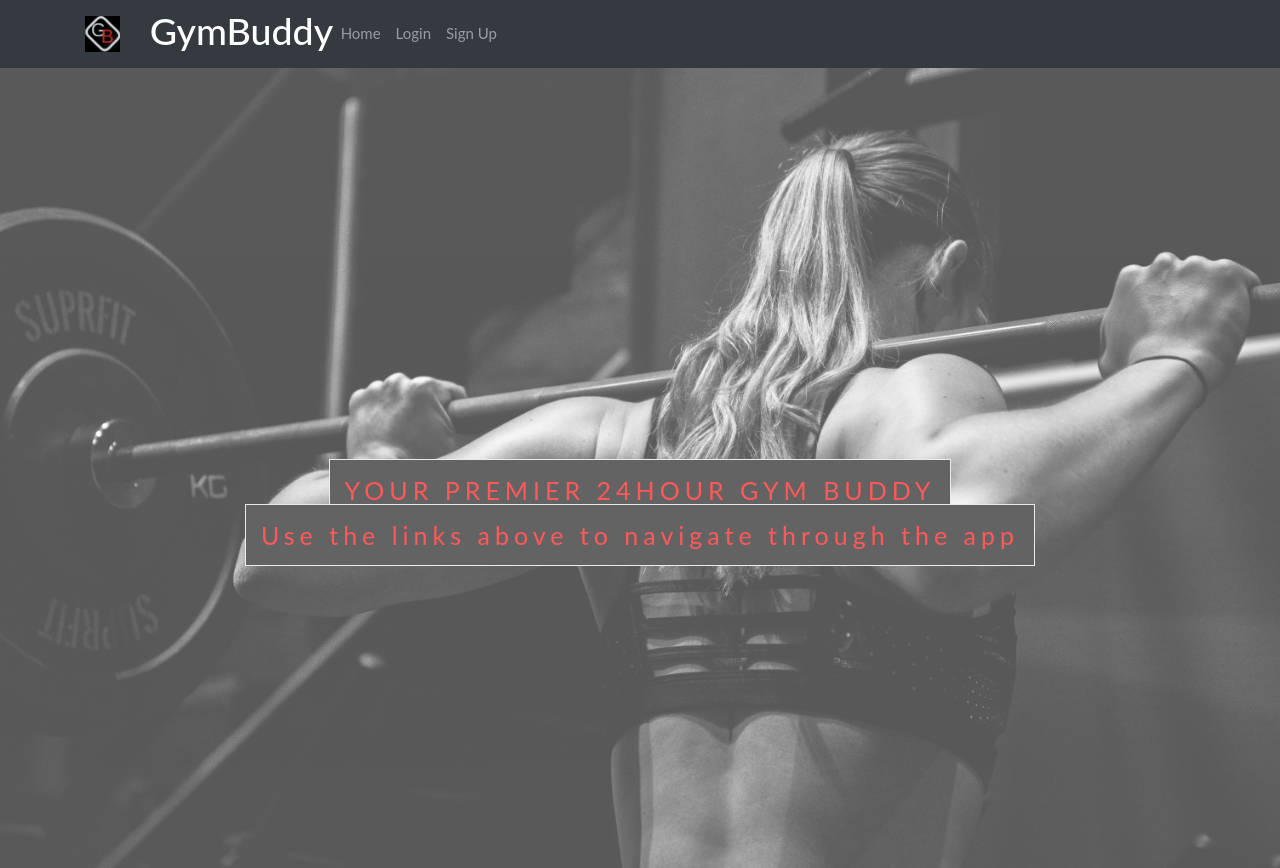
After one commit to Asanti0116/GB2CURRENT, a Flask app: page /home in a window 1280 px wide. The commit adds this page. Run offline with Flask 3, Linux system fonts and the light colour scheme; some libraries are stand-ins or nearby versions.

Commit message:
working on authorized links.

```diff
--- a/main.py
+++ b/main.py
@@ -89,7 +89,7 @@
     """Logout user."""
 
     if CURR_USER_KEY in session:
-        del session[CURR_USER_KEY]
+        session.clear()
 
 
 
@@ -102,18 +102,28 @@
 #    return render_template('home-anon.html')
 #
 @app.route('/')
-def homepage():
+def home():
     """Show homepage:
-    - anon users: no links
-    - logged in: all links
-    """
+    - index.html: not logged in
+    -redirect to user's page that shows all links : logged in"""
 
     if g.user:
 
-        return render_template('logged-in.html', notes=notes)
+        return redirect(f"/users/{g.user.id}")
 
-    else:
-        return render_template('home-anon.html')
+    return render_template('index.html')
+
+
+@app.route('/home')
+def homepage():
+    return render_template('home.html')
+
+
+@ app.route('/about')
+def about():
+    """render about page"""
+    return render_template('about.html')
+
 
 ######## User routes #########################################################
 
@@ -164,26 +174,24 @@
         if user:
             do_login(user)
             flash(f"Hello, {Users.username}!", "success")
-            return redirect("/logged-in")
+            return redirect("/dashboard")
 
         flash("Invalid credentials.", 'danger')
 
     return render_template('/login.html', form=form)
 
-@app.route('/logged-in', methods=['GET'])
-def loggedin():
+@app.route('/dashboard', methods=['GET'])
+def dashboard():
     """Show homepage for logged in users."""
-    return render_template('logged-in.html')
+    return render_template('dashboard.html')
 
 
 @app.route('/logout')
-def logout():
-    """Handle logout of user."""
+def log_out():
 
-    # Logs out user - PS
     do_logout()
-    flash("Logged Out", 'info')
 
+    flash("See you later!", "success")
     return redirect('/')
 
 
--- a/templates/base.html
+++ b/templates/base.html
@@ -27,15 +27,26 @@
         </button>
         <div class="collapse navbar-collapse" id="navbar">
           <div class="navbar-nav">
-            <a class="nav-item nav-link" id="home" href="/logged-in">Home</a>
-            <a class="nav-item nav-link" id="workouts"
-              href="/workouts">Workouts</a>
-            <a class="nav-item nav-link" id="motivation" href="/motivation">Motivation</a>
-            <a class="nav-item nav-link" id="notes" href="/notes">Notes</a>
-            <a class="nav-item nav-link" id="logout" href="/logout">Logout</a>
-            <a class="nav-item nav-link" id="login" href="/login">Login</a>
-            <a class="nav-item nav-link" id="signUp" href="/sign-up">Sign Up</a>
-            <a class="nav-item nav-link" id="contact">Contact</a>
+            <a class="nav-item nav-link" id="home" href="/">Home</a>
+            {%if g.user%}
+            <a class="nav-item nav-link" id="about"
+              href="/about">About</a>
+            {%endif%}
+            {% if not g.user %}
+            <div class="d-flex align-items-center">
+              <a class="nav-item nav-link" id="login" href="/login">Login</a>
+              <a class="nav-item nav-link" id="signUp" href="/sign-up">Sign Up</a>
+            </div>
+            {% else %}
+            <div class="d-flex align-items-center">
+              <a class="nav-item nav-link" id="dashboard" href="/dashboard">Dashboard</a>
+              <a class="nav-item nav-link" id="workouts" href="/workouts">Workouts</a>
+              <a class="nav-item nav-link" id="motivation" href="/motivation">Motivation</a>
+              <a class="nav-item nav-link" id="notes" href="/notes">Notes</a>
+              <a class="px-3 me-2 btn btn-danger" href="/logout" role="button">Log out
+          </a>
+        </div>
+        {% endif %}
         </div>
       </div>
     </nav>
--- a/templates/logged-in.html
+++ b/templates/dashboard.html
@@ -12,5 +12,4 @@
 
 
 
-
 {% endblock %}
--- /dev/null
+++ b/templates/home.html
@@ -0,0 +1,15 @@
+{% extends 'base.html' %}
+{% block content %}
+<div class="bgimg">
+    <div class="caption">
+        <span class="border">YOUR PREMIER 24HOUR GYM BUDDY</span>
+        <br>
+        <span class="border">Use the links above to navigate through the app</span>
+    </div>
+  </div>
+</body>
+</html>
+
+
+
+{% endblock %}
```
Also changed, not shown: templates/about.html (added, +14 -0 lines), templates/index.html (renamed from templates/home-anon.html, +10 -22 lines), templates/user.html (deleted, +0 -13 lines).
